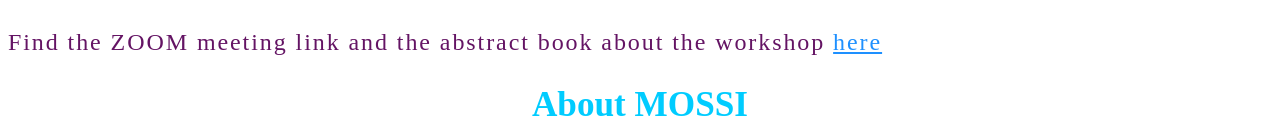
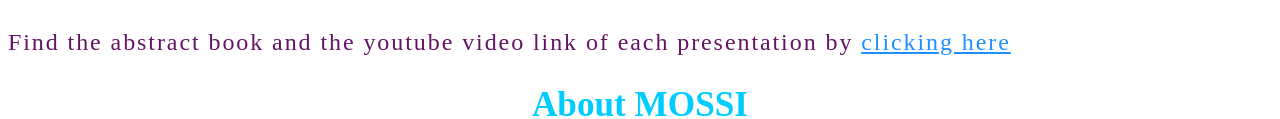
Before and after one commit to sboral1212/sboral1212.github.io, a plain HTML site: page index.html in a window 1280 px wide. Shown: the part 186-305 px from the top of the page. Drawn offline with Linux system fonts and the light colour scheme.

Commit message:
Update index.html

```diff
--- a/index.html
+++ b/index.html
@@ -41,7 +41,7 @@
     <h1 style="color:rgb(600,150,20)" > <center> Mathematics of Sea Ice and Ice Sheets <br>  (MOSSI) - 2023 </h1>
     </header>
     <div class="intro">
-    <p style="color:	rgb(100,20,100)"> Find the ZOOM meeting link and the abstract book about the workshop <a style="color:DodgerBlue" href="https://sboral1212.github.io/sboral1212_b.github.io/">here</a></p>
+    <p style="color:	rgb(100,20,100)"> Find the abstract book and the youtube video link of each presentation by <a style="color:DodgerBlue" href="https://sboral1212.github.io/sboral1212_b.github.io/">clicking here</a></p>
     </div>
     <div class="achievements">
       <div class="work">
```
